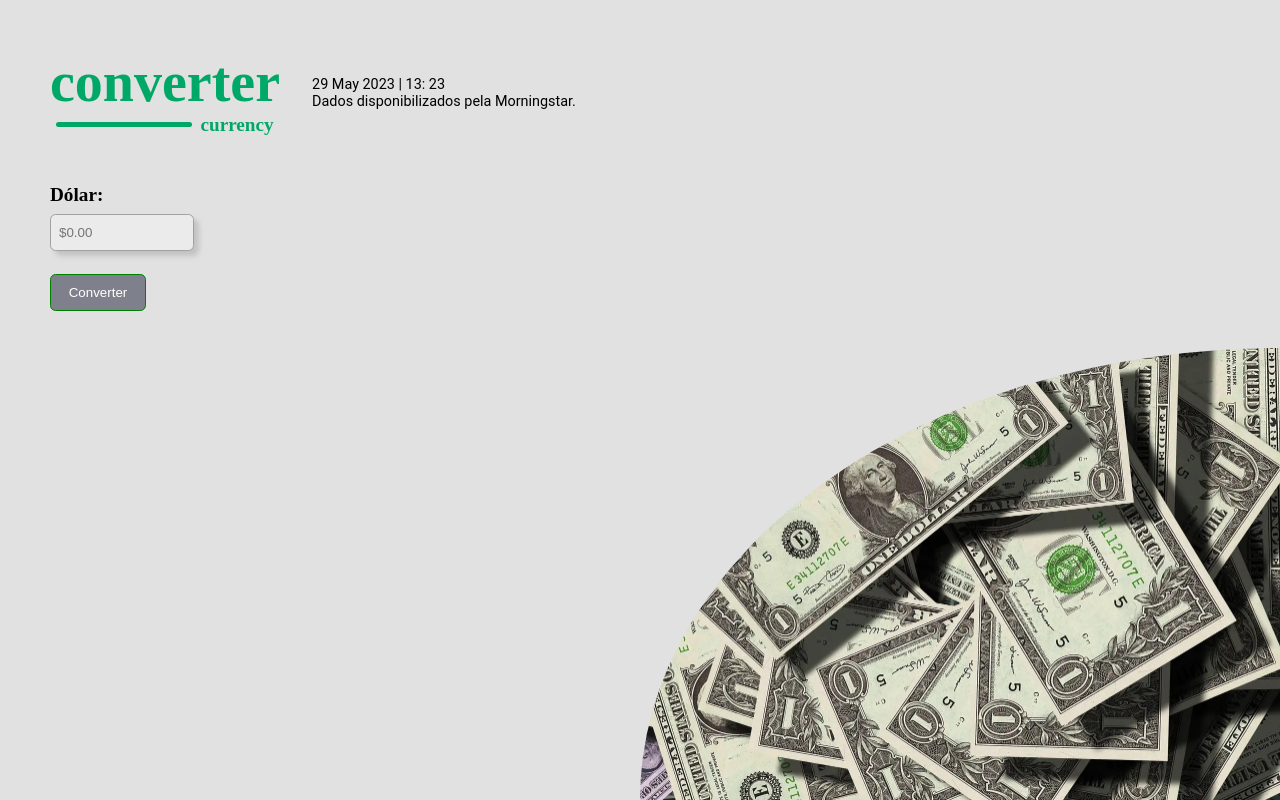
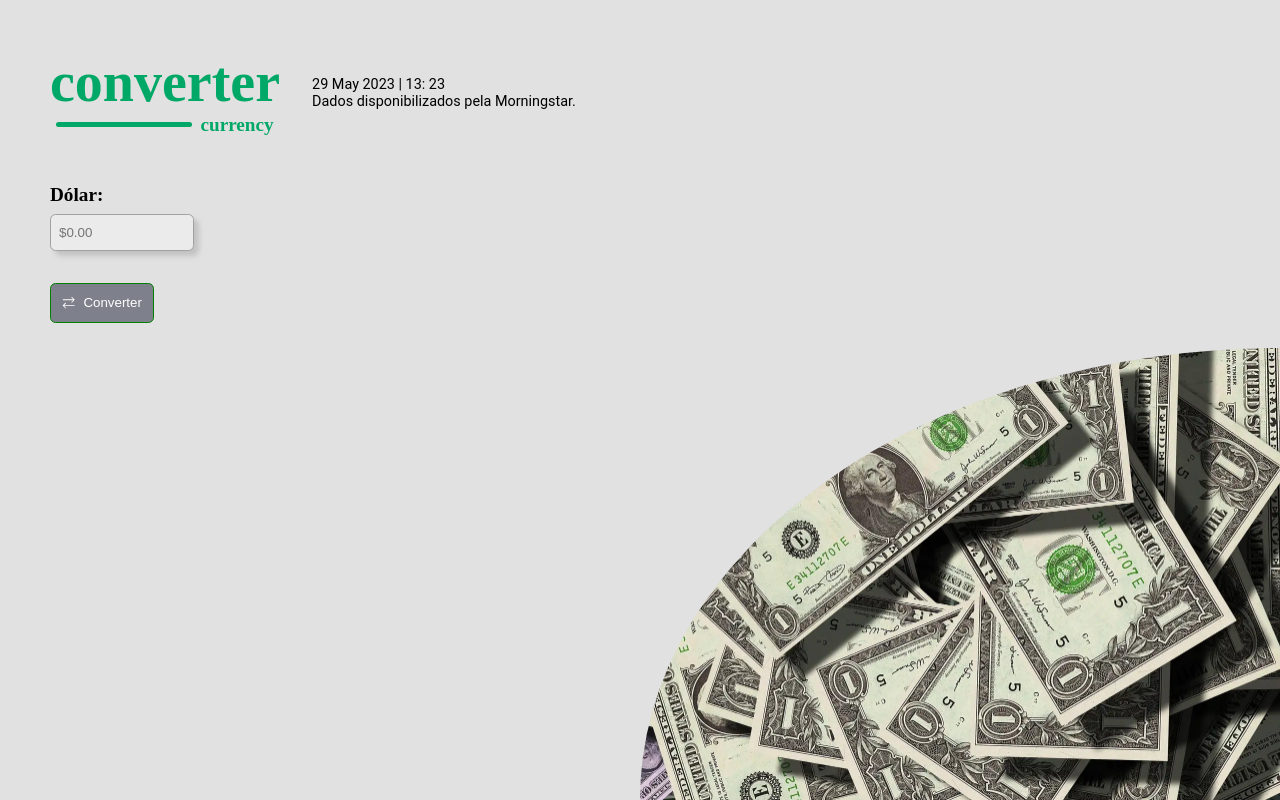
Before and after one commit to jessicaduarte95/moneyConverter, a React (Vite) app: page / in a window 1280 px wide. Built offline with nearby package versions, Linux system fonts and the light colour scheme.

Commit message:
Ajuste no botão

```diff
--- a/package.json
+++ b/package.json
@@ -15,6 +15,7 @@
     "momentjs": "^2.0.0",
     "react": "^18.2.0",
     "react-dom": "^18.2.0",
+    "react-icons": "^4.9.0",
     "styled-components": "^5.3.11"
   },
   "devDependencies": {
--- a/src/App.tsx
+++ b/src/App.tsx
@@ -11,6 +11,7 @@ import {
   MoneyConverter,
   ButtonConverter }
   from './components/Currency-style';
+  import { VscArrowSwap } from 'react-icons/vsc';
 
 
 export const  App = () =>  {
@@ -49,6 +50,7 @@ export const  App = () =>  {
             <input type="number" name='Money' placeholder='$0.00'/>
           </MoneyConverter>
           <ButtonConverter>
+            <VscArrowSwap style={{color: "white"}}/>
             <p>Converter</p>
           </ButtonConverter>
         </ContainerConverter>
--- a/src/components/Currency-style.tsx
+++ b/src/components/Currency-style.tsx
@@ -116,11 +116,15 @@ export const MoneyConverter = styled.div `
 `
 
 export const ButtonConverter = styled.button `
-    height: 2.3rem;
-    width: 6rem;
+    height: 2.5rem;
+    width: 6.5rem;
     background-color: #7E818B;
     border-radius: 0.35rem;
     border: 1px solid green;
+    margin-Top: 2rem;
+    display: flex;
+    align-items: center;
+    justify-content: center;
 
     :hover {
         background-color: #9698A0;
@@ -128,5 +132,6 @@ export const ButtonConverter = styled.button `
 
     p {
         color: #fff;
+        margin-Left: 0.5rem
     }
 `
```
Also changed, not shown: 1 other file (tests, documents, lock files or other folders).
